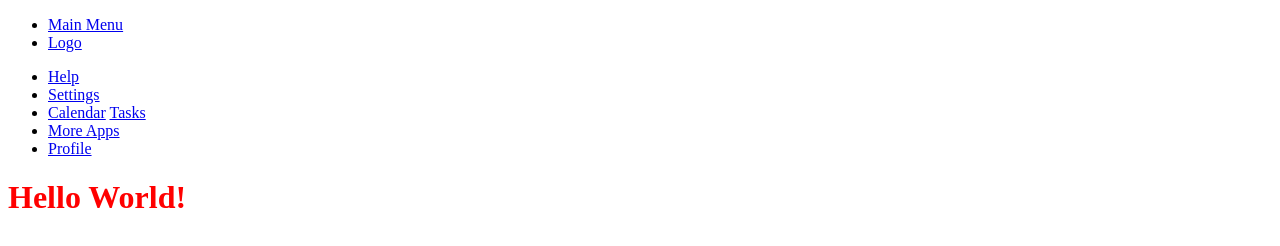
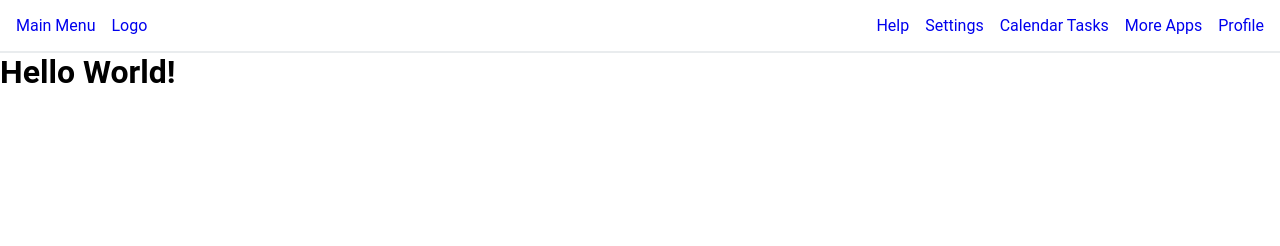
Before and after one commit to looonnng/odin-todo, a website built with webpack: page src/index.html in a window 1280 px wide. Built offline with nearby package versions, Linux system fonts and the light colour scheme.

Commit message:
feat: style nav bar and add util classes

```diff
--- a/src/style.css
+++ b/src/style.css
@@ -1,3 +1,47 @@
-.test {
-  color: red;
+* {
+  box-sizing: border-box;
+  margin: 0;
+  padding: 0;
 }
+
+body {
+  font-family: 'Roboto', helvetica, sans-serif;
+}
+
+/* utility classes */
+.wrapper {
+  width: 90%;
+  margin: 0 auto;
+}
+
+.row {
+  display: flex;
+}
+
+.col {
+  display: flex;
+  flex-direction: column;
+}
+
+/* Header & Nav */
+.header {
+  padding: 1rem;
+  border-bottom: 2px solid #e9ecee;
+}
+
+.nav__list {
+  list-style: none;
+}
+
+.nav__link {
+  text-decoration: none;
+}
+
+.nav-left,
+.nav-right {
+  gap: 1rem;
+}
+
+.nav-left {
+  margin-right: auto;
+}
```
